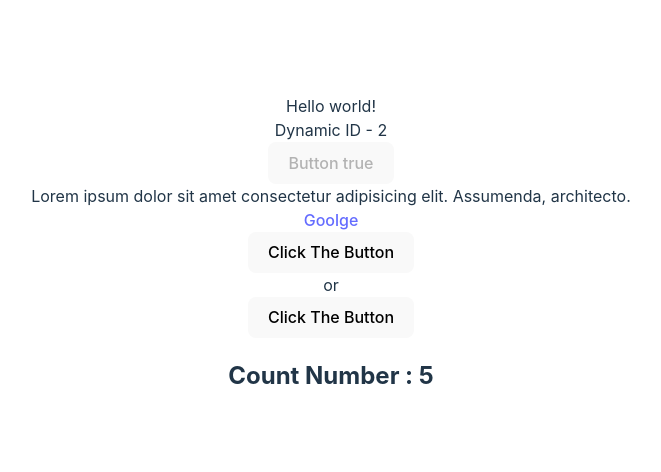
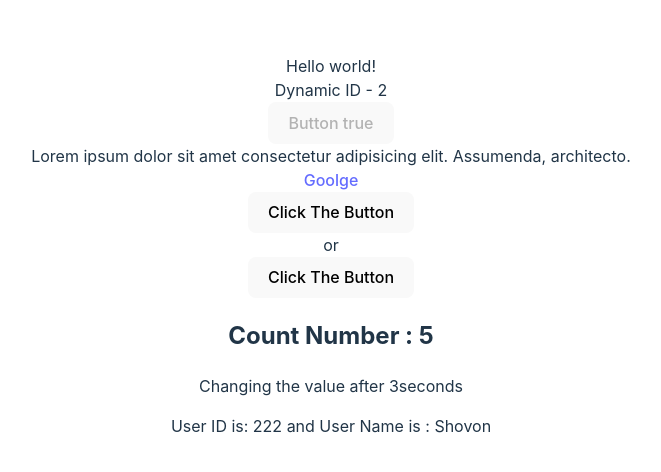
Before and after one commit to JHShovon/vue-basic, a Vue app: page / in a window 1280 px wide. Shown: the part 146-618 px from the top of the page, without its empty margins (309-970 px from the left). Built offline with nearby package versions, Linux system fonts and the light colour scheme.

Commit message:
Reactive Value - using Reactive

```diff
--- a/src/App.vue
+++ b/src/App.vue
@@ -1,5 +1,5 @@
 <script setup>
-import { ref } from 'vue';
+import { reactive, ref } from 'vue';
 
 let msg = "Hello world!"
 let dynamicId = 2;
@@ -11,15 +11,28 @@ const objectAttrs = {
 
 const textHide = false
 const google = "https://www.google.com"
-const cleckMe = () =>{
+const cleckMe = () => {
   console.log("Click Me");
 }
 
-// Reactive Value - using Ref
+// Reactive Value - using Ref [ For Single Data]
 const countNumber = ref(0);
-setInterval(()=>{
-  countNumber.value ++
+setInterval(() => {
+  countNumber.value++
 }, 1000)
+
+// Reactive Value - using Reactive [ For Group Data]
+const userInfo = reactive({
+  id: "123",
+  name: "Jaber",
+})
+
+console.log(userInfo);
+
+setInterval(() => {
+  userInfo.id = "222",
+  userInfo.name = "Shovon"
+}, 3000)
 
 </script>
 
@@ -60,6 +73,10 @@ setInterval(()=>{
 
   <!-- Reactive Value - useing Ref -->
   <h2>Count Number : {{ countNumber }}</h2>
+
+  <!-- Reactive Value - useing Reactive -->
+  <p>Changing the value after 3seconds</p>
+  <p>User ID is: {{ userInfo.id }} and User Name is : {{ userInfo.name }}</p>
 </template>
 
 
```
